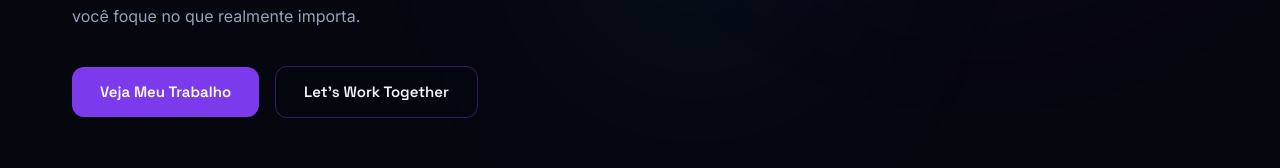
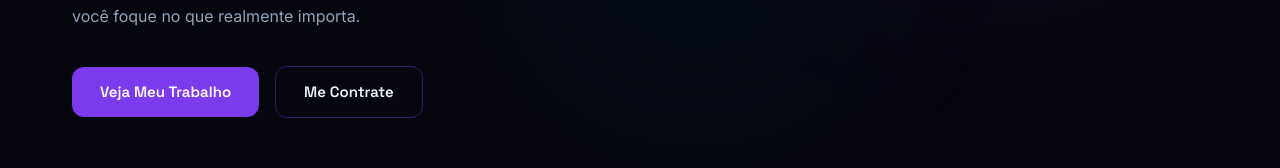
Before and after one commit to AtylaDaSilva/portfolio-website, a React (Vite) app: page / in a window 1280 px wide. Shown: the part 501-669 px from the top of the page. Built offline with nearby package versions, Linux system fonts and the light colour scheme.

Commit message:
chore: missing translation

```diff
--- a/src/components/Hero.jsx
+++ b/src/components/Hero.jsx
@@ -137,7 +137,7 @@ export default function Hero() {
 
           <div className="hero__actions">
             <a href="#projects" className="btn-primary">Veja Meu Trabalho</a>
-            <a href="#contact" className="btn-ghost">Let's Work Together</a>
+            <a href="#contact" className="btn-ghost">Me Contrate</a>
           </div>
         </div>
 
```
